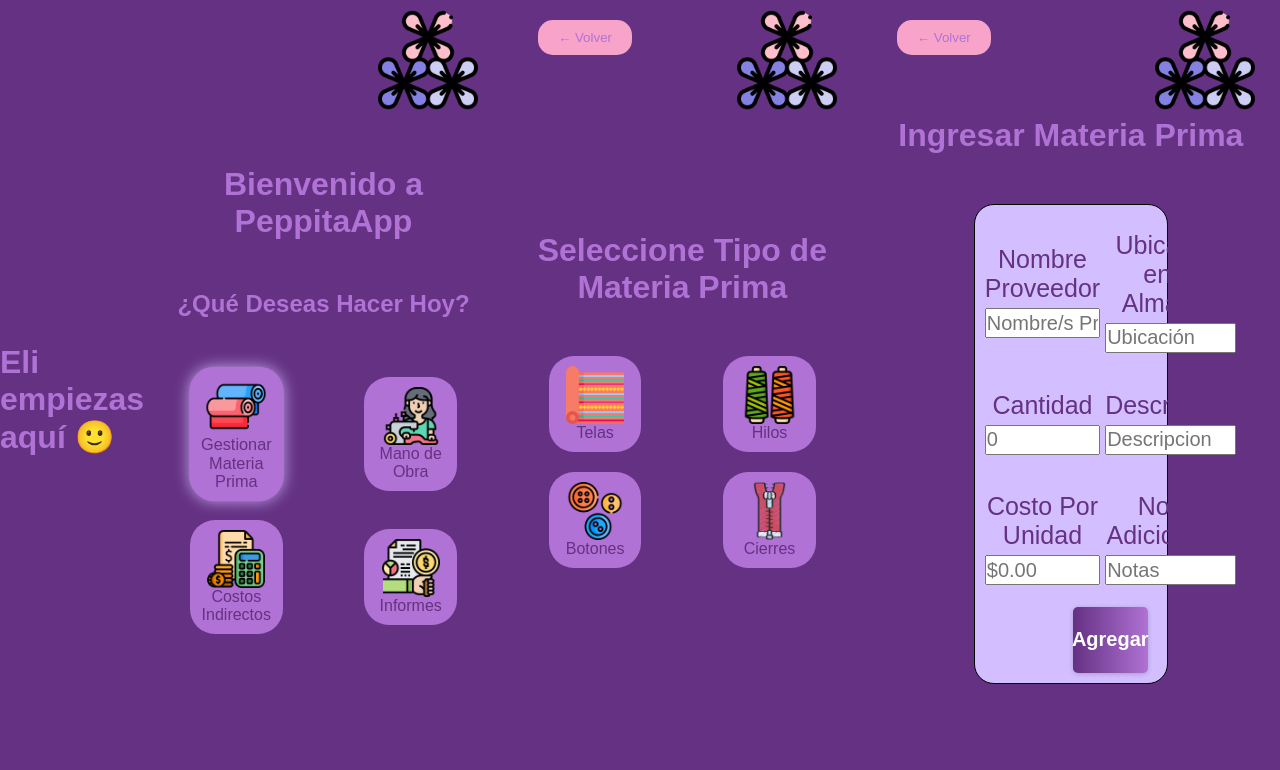
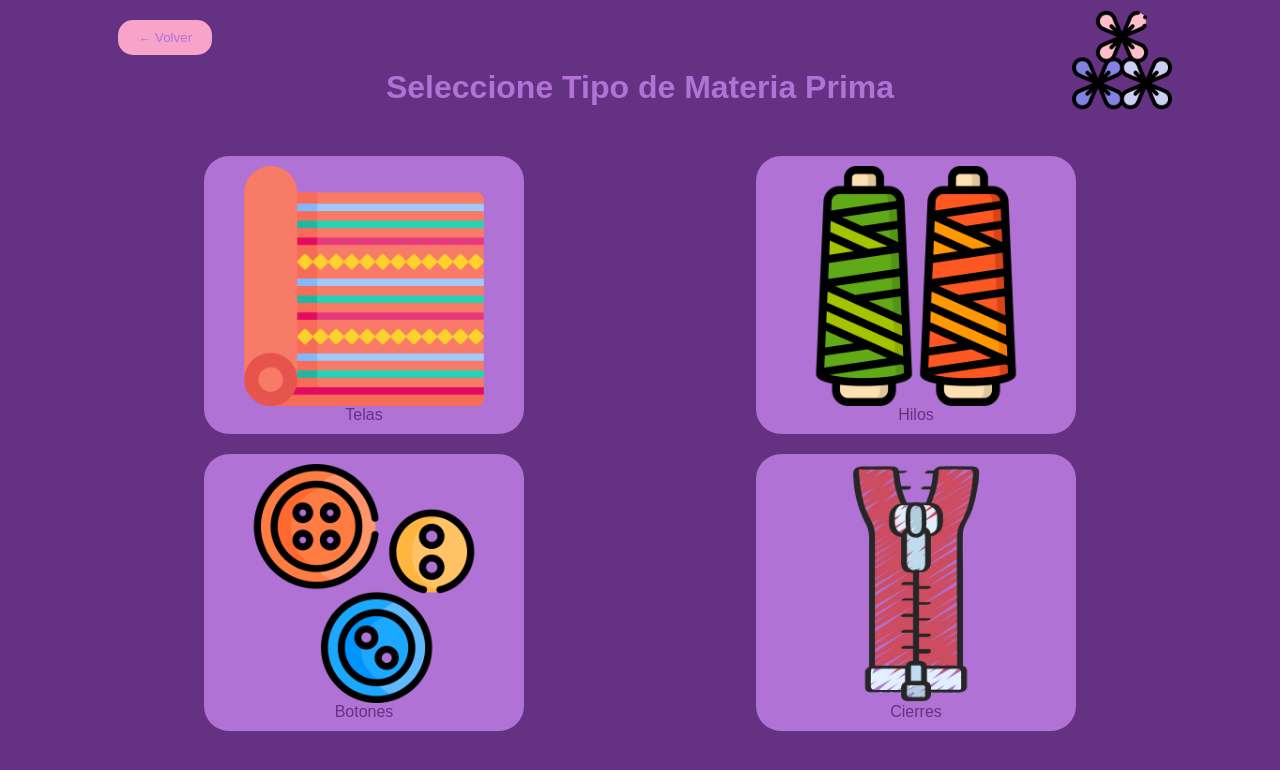
Before and after one commit to josemartinezrdev/pepita-app, a React (Vite) app: page / in a window 1280 px wide. Both pictures are taken after a click on the element "Gestionar Materia Prima". Shown: the top 770 px of the page. Built offline with nearby package versions, Linux system fonts and the light colour scheme.

Commit message:
build: :construction: Btn Back

```diff
--- a/index.html
+++ b/index.html
@@ -9,86 +9,5 @@
   </head>
   <body>
     <div id="root"></div>
-    <!-- ---------------HOME.------------------ -->
-    <div className="container-home" class="container-home">
-      <img src="public/imgs/flores.png" alt="" class="lila">
-      <h1>Bienvenido a PeppitaApp</h1>
-      <h2>¿Qué Deseas Hacer Hoy?</h2>
-      <div className="option-home" class="option-home">
-        <div className="options-mPrima" class="options" tabindex="0">
-          <img src="public/imgs/materiaPrima.png" alt="" />
-          <p>Gestionar Materia Prima</p>
-        </div>
-        <div className="options-mObra" class="options" tabindex="0">
-          <img src="public/imgs/manoObra.png" alt="" />
-          <p>Mano de Obra</p>
-        </div>
-        <div className="options-cIndirectos" class="options" tabindex="0">
-          <img src="public/imgs/costIndirectos.png" alt="" />
-          <p>Costos Indirectos</p>
-        </div>
-        <div className="options-cInformes" class="options" tabindex="0">
-          <img src="public/imgs/informes.png" alt="" />
-          <p>Informes</p>
-        </div>
-      </div>
-    </div>
-    <!-- ---------------GESTION DE MATERIA PRIMA------------------ -->
-    <div className="container-home" class="container-home">
-      <button class="button">← Volver</button>
-      <img src="public/imgs/flores.png" alt="" class="lila">
-    <h1>Seleccione Tipo de Materia Prima</h1>
-    <div className="option-home" class="option-home">
-      <div className="options-mPrima" class="options" tabindex="0">
-        <img src="public/imgs/tela.png" alt="" />
-        <p>Telas</p>
-      </div>
-      <div className="options-mObra" class="options" tabindex="0">
-        <img src="public/imgs/hilo.png" alt="" />
-        <p>Hilos</p>
-      </div>
-      <div className="options-cIndirectos" class="options" tabindex="0">
-        <img src="public/imgs/botones.png" alt="" />
-        <p>Botones</p>
-      </div>
-      <div className="options-cInformes" class="options" tabindex="0">
-        <img src="public/imgs/cremallera.png" alt="" />
-        <p>Cierres</p>
-      </div>
-    </div>
-  </div>
-    <!-- ---------------FORMULARIO MATERIA PRIMA------------------ -->
-    <div className="container-formMP" class="container-formMP">
-      <button class="button">← Volver</button>
-      <img src="public/imgs/flores.png" alt="" class="lila" />
-      <h1>Ingresar Materia Prima</h1>
-      <div className="formMP" class="formMP">
-        <div class="optionsForm">
-            <span>Nombre Proveedor</span>
-          <input type="text" id="nameProveedor" name="name" placeholder="Nombre/s Proveedor" required />
-        </div>
-        <div class="optionsForm">
-            <span>Ubicación en el Almacen</span>
-          <input type="text" id="ubicacion" name="ubicacion" placeholder="Ubicación" required />
-        </div>
-        <div class="optionsForm">
-            <span>Cantidad</span>
-          <input type="number" id="Cantidad" name="Cantidad" placeholder="0" required />
-        </div>
-        <div class="optionsForm">
-            <span>Descripción</span>
-          <input type="text" id="Descripcion" name="Descripcion" placeholder="Descripcion" required />
-        </div>
-        <div class="optionsForm">
-            <span>Costo Por Unidad</span>
-          <input type="number" id="costo" name="costo"  placeholder="$0.00" required />
-        </div>
-        <div class="optionsForm">
-            <span>Notas Adicionales</span>
-          <input type="text" id="notas" name="notas" placeholder="Notas" required />
-        </div>
-        <button class="add">Agregar</button>
-      </div>
-    </div>
   </body>
 </html>
--- a/src/index.css
+++ b/src/index.css
@@ -22,7 +22,7 @@
 .lila {
   display: none;
 }
-.container-home{
+.container-home {
   display: flex;
   margin: 15px;
   flex-direction: column;
@@ -81,7 +81,7 @@
     width: 100vw;
     height: 100vh;
   }
-  .container-home{
+  .container-home {
     position: relative;
     text-align: center;
     height: 100vh;
@@ -144,9 +144,8 @@
   text-align: center;
   gap: 50px;
   height: 100vh;
-
 }
-.formMP{
+.formMP {
   border: solid 1px black;
   display: grid;
   grid-template-columns: 1fr;
@@ -158,7 +157,7 @@
   gap: 5px;
   padding: 5%;
 }
-.optionsForm{
+.optionsForm {
   display: flex;
   flex-direction: column;
   justify-content: center;
@@ -182,25 +181,25 @@
   justify-items: center;
 }
 
-span{
+span {
   font-size: 25px;
   color: #653183;
 }
-input{
+input {
   width: 100%;
   height: 30px;
   font-size: 20px;
 }
 
-
 @media (min-width: 678px) {
-  .container-formMP{
+  .formMP {
+    .container-formMP {
       position: relative;
       text-align: center;
       height: 100vh;
       width: 100%;
     }
-  .formMP{
+    .formMP {
       grid-template-columns: repeat(2, 1fr);
       padding: 10px;
       width: 50%;
@@ -213,7 +212,7 @@
       justify-content: center;
       align-items: center;
     }
-  .add{
+    .add {
       width: 30%;
     }
     .add:hover {
@@ -221,3 +220,4 @@
       border-color: #653183;
     }
   }
+}
--- a/src/web-components/form-materia-prima.jsx
+++ b/src/web-components/form-materia-prima.jsx
@@ -1,99 +1,90 @@
-// <div class="container-form">
-//       <div class="form-dialog">
-//         <form>
-//           <div class="left">
-//             <span>Nombre Proveedor</span>
-//             <br>
-//             <input type="text" placeholder="Nombre Proveedor" required>
-//             <br>
-//             <span>Cantidad</span>
-//             <br>
-//             <input type="number" placeholder="Cantidad" required>
-//             <br>
-//             <span>Costos por Unidad</span>
-//             <br>
-//             <input type="number" placeholder="Costos Unidad" required>
-//           </div>
-//           <div class="right">
-//             <span>Ubicacion en el Almacen</span>
-//             <br>
-//             <select name="Ubicacion" id="">
-//               <option selected>Seleccione</option>
-//               <option value="Seccion A">Seccion A</option>
-//               <option value="Seccion B">Seccion B</option>
-//               <option value="Seccion C">Seccion C</option>
-//             </select>
-//             <br>
-//             <span>Descripcion</span>
-//             <br>
-//             <input type="text" placeholder="Descripcion" required>
-//             <br>
-//             <span>Notas Adicionales</span>
-//             <br>
-//             <input type="text" placeholder="Notas Adicionales" required>
-//           </div>
-//           <div class="button">
-//             <button>
-//               Agregar
-//             </button>
-//           </div>
-//         </form>
-//       </div>
-//     </div>
+import React, { useState } from "react";
+import { MateriaComponent } from "./materia-component";
 
-    // @import url('https://fonts.googleapis.com/css2?family=Poppins:ital,wght@0,100;0,200;0,300;0,400;0,500;0,600;0,700;0,800;0,900;1,100;1,200;1,300;1,400;1,500;1,600;1,700;1,800;1,900&display=swap');
+export const FormMateria = () => {
+  const [back, setBack] = useState(false);
 
-    // *{
-    //     margin: 0;
-    //     padding: 0;
-    //     box-sizing: border-box;
-    // }
+  const btnBack = () => {
+    setBack(true);
+  };
 
-    // .container-form{
-    //     font-family: 'Poppins';
-    //     width: 100vw;
-    //     height: 100vh;
-    // }
+  if (back) {
+    return <MateriaComponent />;
+  }
 
-    // form{
-    //     width: 60vw;
-    //     display: grid;
-    //     grid-template-columns: repeat(2 , 1fr);
-    //     gap: 20px;
-    //     border: solid 1px black;
-    //     padding: 2%;
-    //     margin: 0 auto;
-    //     font-size: 1.2em;
-    //     text-align: center;
-    // }
-
-    // .button{
-    //     grid-column: 1 / span 2;
-    //     text-align: center;
-
-    // }
-
-    // button{
-    //     width: 50%;
-    //     background-color: rgb(193, 167, 218);
-    //     font-size: 1.2rem;
-    //     font-weight: bold;
-    //     border: solid 1px black;
-    //     cursor: pointer;
-    //     padding: 10px;
-    // }
-
-    // input{
-    //     width: 75%;
-    //     height: 15%;
-    // }
-
-    // ::placeholder{
-    //     font-size: 1rem;
-    // }
-
-    // select{
-    //     font-size: 1rem;
-    //     width: 75%;
-    //     height: 15%;
-    // }
+  return (
+    <>
+      <div className="container-formMP">
+        <button className="button" onClick={btnBack}>
+          ← Volver
+        </button>
+        <img src="public/imgs/flores.png" alt="" className="lila" />
+        <h1>Ingresar Materia Prima</h1>
+        <h1>{window.globalOption}</h1>
+        <div className="formMP">
+          <div className="optionsForm">
+            <span>Nombre Proveedor</span>
+            <input
+              type="text"
+              id="nameProveedor"
+              name="name"
+              placeholder="Nombre/s Proveedor"
+              required
+            />
+          </div>
+          <div className="optionsForm">
+            <span>Ubicación en el Almacen</span>
+            <input
+              type="text"
+              id="ubicacion"
+              name="ubicacion"
+              placeholder="Ubicación"
+              required
+            />
+          </div>
+          <div className="optionsForm">
+            <span>Cantidad</span>
+            <input
+              type="number"
+              id="Cantidad"
+              name="Cantidad"
+              placeholder="0"
+              required
+            />
+          </div>
+          <div className="optionsForm">
+            <span>Descripción</span>
+            <input
+              type="text"
+              id="Descripcion"
+              name="Descripcion"
+              placeholder="Descripcion"
+              required
+            />
+          </div>
+          <div className="optionsForm">
+            <span>Costo Por Unidad</span>
+            <input
+              type="number"
+              id="costo"
+              name="costo"
+              placeholder="$0.00"
+              required
+            />
+          </div>
+          <div className="optionsForm">
+            <span>Notas Adicionales</span>
+            <input
+              type="text"
+              id="notas"
+              name="notas"
+              placeholder="Notas"
+              required
+            />
+          </div>
+          <button className="add">Agregar</button>
+        </div>
+      </div>
+    </>
+  );
+};
--- a/src/web-components/home-component.jsx
+++ b/src/web-components/home-component.jsx
@@ -1,9 +1,47 @@
-import React from "react";
+import React, { useState } from "react";
+import { MateriaComponent } from "./materia-component";
 
 const Home = () => {
+  const [first, setFirst] = useState(true);
+  const [second, setSecond] = useState(false);
+
+  const btnClick = () => {
+    setFirst(false);
+    setSecond(true);
+  };
+
   return (
     <>
-      <h1>Eli empiezas aquí 🙂</h1>
+      {first ? (
+        <div className="container-home">
+          <img src="public/imgs/flores.png" alt="" className="lila" />
+          <h1>Bienvenido a PeppitaApp</h1>
+          <h2>¿Qué Deseas Hacer Hoy?</h2>
+          <div className="option-home">
+            <div
+              className="options-mPrima options"
+              tabIndex="0"
+              onClick={btnClick}
+            >
+              <img src="public/imgs/materiaPrima.png" alt="" />
+              <p>Gestionar Materia Prima</p>
+            </div>
+            <div className="options-mObra options" tabIndex="0">
+              <img src="public/imgs/manoObra.png" alt="" />
+              <p>Mano de Obra</p>
+            </div>
+            <div className="options-cIndirectos options" tabIndex="0">
+              <img src="public/imgs/costIndirectos.png" alt="" />
+              <p>Costos Indirectos</p>
+            </div>
+            <div className="options-cInformes options" tabIndex="0">
+              <img src="public/imgs/informes.png" alt="" />
+              <p>Informes</p>
+            </div>
+          </div>
+        </div>
+      ) : null}
+      {second ? <MateriaComponent /> : null}
     </>
   );
 };
--- /dev/null
+++ b/src/web-components/materia-component.jsx
@@ -0,0 +1,72 @@
+import React, { useState } from "react";
+import { FormMateria } from "./form-materia-prima";
+import Home from "./home-component";
+
+export const MateriaComponent = () => {
+  const [first, setFirst] = useState(true);
+  const [second, setSecond] = useState(false);
+  const [back, setBack] = useState(false);
+
+  const btnClick = (id) => {
+    setFirst(false);
+    setSecond(true);
+    window.globalOption = id;
+  };
+
+  const btnBack = () => {
+    setBack(true);
+  };
+
+  if (back) {
+    return <Home />;
+  }
+
+  return (
+    <>
+      {first ? (
+        <div className="container-home">
+          <button className="button" onClick={btnBack}>
+            ← Volver
+          </button>
+          <img src="public/imgs/flores.png" alt="" className="lila" />
+          <h1>Seleccione Tipo de Materia Prima</h1>
+          <div className="option-home">
+            <div
+              className="options-mPrima options"
+              tabIndex="0"
+              onClick={() => btnClick("tela")}
+            >
+              <img src="public/imgs/tela.png" alt="" />
+              <p>Telas</p>
+            </div>
+            <div
+              className="options-mObra options"
+              tabIndex="0"
+              onClick={() => btnClick("hilo")}
+            >
+              <img src="public/imgs/hilo.png" alt="" />
+              <p>Hilos</p>
+            </div>
+            <div
+              className="options-cIndirectos options"
+              tabIndex="0"
+              onClick={() => btnClick("boton")}
+            >
+              <img src="public/imgs/botones.png" alt="" />
+              <p>Botones</p>
+            </div>
+            <div
+              className="options-cInformes options"
+              tabIndex="0"
+              onClick={() => btnClick("cierre")}
+            >
+              <img src="public/imgs/cremallera.png" alt="" />
+              <p>Cierres</p>
+            </div>
+          </div>
+        </div>
+      ) : null}
+      {second ? <FormMateria /> : null}
+    </>
+  );
+};
```
Lines whose indentation alone changed are shown as unchanged.
